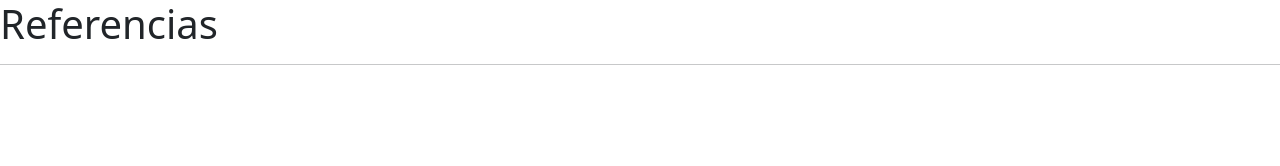
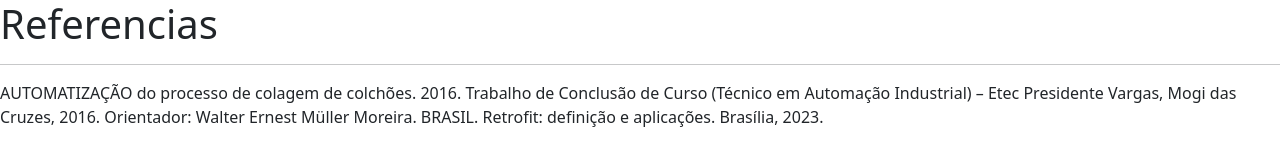
Before and after one commit to Gordips/tcc-references, a plain HTML site: page index.html in a window 1280 px wide. Drawn offline with nearby package versions, Linux system fonts and the light colour scheme.

Commit message:
Update index.html

```diff
--- a/index.html
+++ b/index.html
@@ -9,7 +9,10 @@
 <body>
     <h1>Referencias</h1>
     <hr>
-    <p></p>
+    <p>AUTOMATIZAÇÃO do processo de colagem de colchões. 2016. Trabalho de Conclusão de Curso (Técnico em Automação Industrial) – Etec Presidente Vargas, Mogi das Cruzes, 2016. Orientador: Walter Ernest Müller Moreira.
+
+BRASIL. Retrofit: definição e aplicações. Brasília, 2023. </p>
 
 </body>
+
 </html>
```
